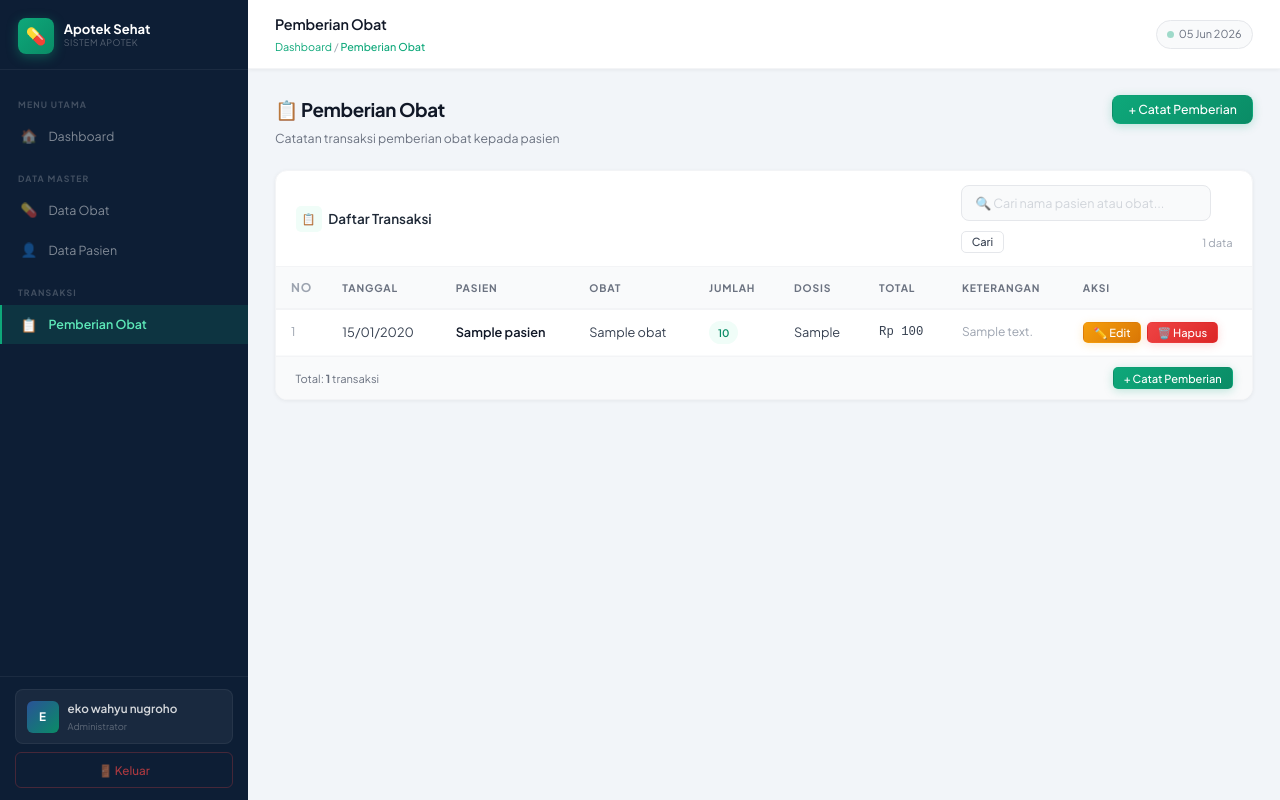
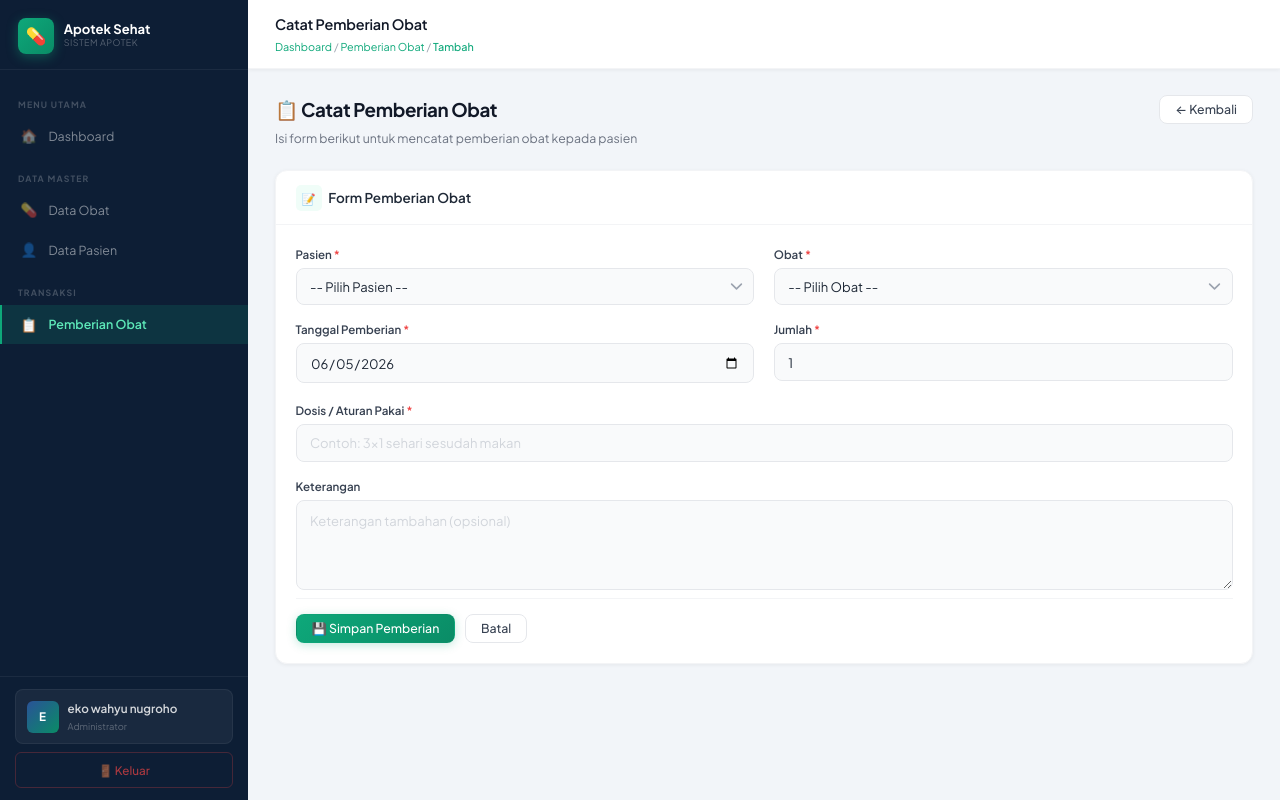
Before and after one commit to 090EkoWN/SistemApotek, a PHP site: page /apotek/transaksi/tambah.php in a window 1280 px wide. Run offline with PHP 8.4, Linux system fonts and the light colour scheme; a user stored in the database is signed in; tables that the repository leaves empty hold one stand-in row (values such as "Sample post").

Commit message:
fix : fix bug

```diff
--- a/sistemapotek/transaksi/tambah.php
+++ b/sistemapotek/transaksi/tambah.php
@@ -1,32 +1,68 @@
 <?php
+// ============================================================
+// transaksi/tambah.php — Tambah Pemberian Obat
+// ============================================================
 require_once '../auth.php';
 require_once '../koneksi.php';
 
-$msg    = $_GET['msg']    ?? '';
-$type   = $_GET['type']   ?? 'success';
-$search = trim($_GET['search'] ?? '');
-$where  = '';
+$errors = [];
+$data   = ['id_pasien' => '', 'id_obat' => '', 'tanggal_pemberian' => date('Y-m-d'), 'jumlah' => 1, 'dosis' => '', 'keterangan' => ''];
 
-if ($search !== '') {
-    $s     = $koneksi->real_escape_string($search);
-    $where = "WHERE p.nama_pasien LIKE '%$s%' OR o.nama_obat LIKE '%$s%'";
+// Ambil daftar pasien dan obat untuk dropdown
+$pasien_list = $koneksi->query("SELECT id_pasien, nama_pasien FROM pasien ORDER BY nama_pasien ASC");
+$obat_list   = $koneksi->query("SELECT id_obat, nama_obat, stok FROM obat WHERE stok > 0 ORDER BY nama_obat ASC");
+
+if ($_SERVER['REQUEST_METHOD'] === 'POST') {
+    $data['id_pasien']         = intval($_POST['id_pasien'] ?? 0);
+    $data['id_obat']           = intval($_POST['id_obat'] ?? 0);
+    $data['tanggal_pemberian'] = trim($_POST['tanggal_pemberian'] ?? '');
+    $data['jumlah']            = intval($_POST['jumlah'] ?? 0);
+    $data['dosis']             = trim($_POST['dosis'] ?? '');
+    $data['keterangan']        = trim($_POST['keterangan'] ?? '');
+
+    if ($data['id_pasien'] <= 0)           $errors[] = 'Pasien wajib dipilih.';
+    if ($data['id_obat'] <= 0)             $errors[] = 'Obat wajib dipilih.';
+    if (empty($data['tanggal_pemberian'])) $errors[] = 'Tanggal pemberian wajib diisi.';
+    if ($data['jumlah'] <= 0)              $errors[] = 'Jumlah harus lebih dari 0.';
+    if (empty($data['dosis']))             $errors[] = 'Dosis wajib diisi.';
+
+    if (empty($errors)) {
+        // Cek stok tersedia
+        $stmt = $koneksi->prepare("SELECT stok FROM obat WHERE id_obat = ?");
+        $stmt->bind_param('i', $data['id_obat']);
+        $stmt->execute();
+        $obat_row = $stmt->get_result()->fetch_assoc();
+        $stmt->close();
+
+        if (!$obat_row || $obat_row['stok'] < $data['jumlah']) {
+            $errors[] = 'Stok obat tidak mencukupi. Stok tersedia: ' . ($obat_row['stok'] ?? 0);
+        } else {
+            // Simpan transaksi
+            $stmt = $koneksi->prepare(
+                "INSERT INTO pemberian_obat (id_pasien, id_obat, tanggal_pemberian, jumlah, dosis, keterangan)
+                 VALUES (?, ?, ?, ?, ?, ?)"
+            );
+            $stmt->bind_param('iiisss', $data['id_pasien'], $data['id_obat'], $data['tanggal_pemberian'], $data['jumlah'], $data['dosis'], $data['keterangan']);
+
+            if ($stmt->execute()) {
+                // Kurangi stok obat
+                $koneksi->query("UPDATE obat SET stok = stok - {$data['jumlah']} WHERE id_obat = {$data['id_obat']}");
+                header('Location: index.php?msg=tambah_ok&type=success');
+                exit();
+            } else {
+                $errors[] = 'Gagal menyimpan: ' . $stmt->error;
+            }
+            $stmt->close();
+        }
+    }
 }
-
-$result = $koneksi->query(
-    "SELECT po.*, p.nama_pasien, o.nama_obat, o.harga
-     FROM pemberian_obat po
-     JOIN pasien p ON po.id_pasien = p.id_pasien
-     JOIN obat   o ON po.id_obat   = o.id_obat
-     $where
-     ORDER BY po.id_transaksi DESC"
-);
 ?>
 <!DOCTYPE html>
 <html lang="id">
 <head>
     <meta charset="UTF-8">
     <meta name="viewport" content="width=device-width, initial-scale=1.0">
-    <title>Pemberian Obat — <?= APP_NAME ?></title>
+    <title>Catat Pemberian Obat — <?= APP_NAME ?></title>
     <link rel="stylesheet" href="../css/style.css">
 </head>
 <body>
@@ -38,121 +74,138 @@ $result = $koneksi->query(
             <div class="topbar-left">
                 <button class="hamburger" onclick="toggleSidebar()">☰</button>
                 <div class="topbar-title">
-                    <h2>Pemberian Obat</h2>
+                    <h2>Catat Pemberian Obat</h2>
                     <div class="topbar-breadcrumb">
                         <a href="../dashboard.php">Dashboard</a> <span class="sep">/</span>
-                        <span class="cur">Pemberian Obat</span>
+                        <a href="index.php">Pemberian Obat</a> <span class="sep">/</span>
+                        <span class="cur">Tambah</span>
                     </div>
                 </div>
-            </div>
-            <div class="topbar-right">
-                <div class="topbar-info"><span class="topbar-dot"></span><?= date('d M Y') ?></div>
             </div>
         </div>
 
         <div class="page-body">
+            <div class="page-header">
+                <div>
+                    <h1>📋 Catat Pemberian Obat</h1>
+                    <p>Isi form berikut untuk mencatat pemberian obat kepada pasien</p>
+                </div>
+                <a href="index.php" class="btn btn-ghost">← Kembali</a>
+            </div>
 
-            <?php if ($msg): ?>
-            <div class="alert alert-<?= $type === 'success' ? 'success' : 'danger' ?>">
-                <span class="alert-icon"><?= $type === 'success' ? '✅' : '❌' ?></span>
-                <?php
-                $pesan = [
-                    'tambah_ok' => 'Transaksi pemberian obat berhasil dicatat.',
-                    'edit_ok'   => 'Transaksi berhasil diperbarui.',
-                    'hapus_ok'  => 'Transaksi berhasil dihapus.',
-                    'stok_habis'=> 'Gagal: stok obat tidak mencukupi.',
-                    'gagal'     => 'Terjadi kesalahan. Silakan coba lagi.',
-                ];
-                echo $pesan[$msg] ?? htmlspecialchars($msg);
-                ?>
+            <?php if (!empty($errors)): ?>
+            <div class="alert alert-danger">
+                <span class="alert-icon">❌</span>
+                <div><strong>Terdapat kesalahan:</strong>
+                    <ul style="margin:.3rem 0 0 1rem">
+                        <?php foreach ($errors as $e): ?><li><?= htmlspecialchars($e) ?></li><?php endforeach; ?>
+                    </ul>
+                </div>
             </div>
             <?php endif; ?>
 
-            <div class="page-header">
-                <div>
-                    <h1>📋 Pemberian Obat</h1>
-                    <p>Catatan transaksi pemberian obat kepada pasien</p>
-                </div>
-                <a href="tambah.php" class="btn btn-primary">+ Catat Pemberian</a>
-            </div>
-
             <div class="card">
                 <div class="card-head">
-                    <div class="card-title"><span class="card-icon">📋</span> Daftar Transaksi</div>
-                    <form method="GET" class="data-toolbar">
-                        <input type="text" name="search" class="form-control"
-                            placeholder="🔍 Cari nama pasien atau obat..."
-                            value="<?= htmlspecialchars($search) ?>">
-                        <button type="submit" class="btn btn-ghost btn-sm">Cari</button>
-                        <?php if ($search): ?>
-                        <a href="index.php" class="btn btn-ghost btn-sm">✕ Reset</a>
-                        <?php endif; ?>
-                        <span class="data-count"><?= $result ? $result->num_rows : 0 ?> data</span>
+                    <div class="card-title"><span class="card-icon">📝</span> Form Pemberian Obat</div>
+                </div>
+                <div class="card-body">
+                    <form method="POST">
+                        <div class="form-grid">
+
+                            <div class="form-group">
+                                <label for="id_pasien">Pasien <span style="color:var(--red)">*</span></label>
+                                <select id="id_pasien" name="id_pasien" class="form-control" required>
+                                    <option value="">-- Pilih Pasien --</option>
+                                    <?php
+                                    if ($pasien_list && $pasien_list->num_rows > 0) {
+                                        while ($p = $pasien_list->fetch_assoc()):
+                                    ?>
+                                    <option value="<?= $p['id_pasien'] ?>"
+                                        <?= $data['id_pasien'] == $p['id_pasien'] ? 'selected' : '' ?>>
+                                        <?= htmlspecialchars($p['nama_pasien']) ?>
+                                    </option>
+                                    <?php endwhile;
+                                    } else { ?>
+                                    <option disabled>Belum ada data pasien</option>
+                                    <?php } ?>
+                                </select>
+                            </div>
+
+                            <div class="form-group">
+                                <label for="id_obat">Obat <span style="color:var(--red)">*</span></label>
+                                <select id="id_obat" name="id_obat" class="form-control" required>
+                                    <option value="">-- Pilih Obat --</option>
+                                    <?php
+                                    if ($obat_list && $obat_list->num_rows > 0) {
+                                        while ($o = $obat_list->fetch_assoc()):
+                                    ?>
+                                    <option value="<?= $o['id_obat'] ?>" data-stok="<?= $o['stok'] ?>"
+                                        <?= $data['id_obat'] == $o['id_obat'] ? 'selected' : '' ?>>
+                                        <?= htmlspecialchars($o['nama_obat']) ?> (Stok: <?= $o['stok'] ?>)
+                                    </option>
+                                    <?php endwhile;
+                                    } else { ?>
+                                    <option disabled>Tidak ada obat tersedia</option>
+                                    <?php } ?>
+                                </select>
+                            </div>
+
+                            <div class="form-group">
+                                <label for="tanggal_pemberian">Tanggal Pemberian <span style="color:var(--red)">*</span></label>
+                                <input type="date" id="tanggal_pemberian" name="tanggal_pemberian"
+                                    class="form-control"
+                                    value="<?= htmlspecialchars($data['tanggal_pemberian']) ?>" required>
+                            </div>
+
+                            <div class="form-group">
+                                <label for="jumlah">Jumlah <span style="color:var(--red)">*</span></label>
+                                <input type="number" id="jumlah" name="jumlah" class="form-control"
+                                    value="<?= htmlspecialchars($data['jumlah']) ?>" min="1" required>
+                                <small id="info-stok" style="color:#64748b"></small>
+                            </div>
+
+                            <div class="form-group full">
+                                <label for="dosis">Dosis / Aturan Pakai <span style="color:var(--red)">*</span></label>
+                                <input type="text" id="dosis" name="dosis" class="form-control"
+                                    placeholder="Contoh: 3x1 sehari sesudah makan"
+                                    value="<?= htmlspecialchars($data['dosis']) ?>" required>
+                            </div>
+
+                            <div class="form-group full">
+                                <label for="keterangan">Keterangan</label>
+                                <textarea id="keterangan" name="keterangan" class="form-control"
+                                    rows="3" placeholder="Keterangan tambahan (opsional)"><?= htmlspecialchars($data['keterangan']) ?></textarea>
+                            </div>
+
+                        </div>
+                        <div class="form-actions">
+                            <button type="submit" class="btn btn-primary">💾 Simpan Pemberian</button>
+                            <a href="index.php" class="btn btn-ghost">Batal</a>
+                        </div>
                     </form>
                 </div>
-
-                <div class="table-wrap">
-                    <?php if ($result && $result->num_rows > 0): ?>
-                    <table>
-                        <thead>
-                            <tr>
-                                <th class="td-no">No</th>
-                                <th>Tanggal</th>
-                                <th>Pasien</th>
-                                <th>Obat</th>
-                                <th>Jumlah</th>
-                                <th>Dosis</th>
-                                <th>Total</th>
-                                <th>Keterangan</th>
-                                <th>Aksi</th>
-                            </tr>
-                        </thead>
-                        <tbody>
-                            <?php $no = 1; while ($row = $result->fetch_assoc()): ?>
-                            <tr>
-                                <td class="td-no"><?= $no++ ?></td>
-                                <td><?= date('d/m/Y', strtotime($row['tanggal_pemberian'])) ?></td>
-                                <td class="td-bold"><?= htmlspecialchars($row['nama_pasien']) ?></td>
-                                <td><?= htmlspecialchars($row['nama_obat']) ?></td>
-                                <td><span class="badge badge-teal"><?= $row['jumlah'] ?></span></td>
-                                <td><?= htmlspecialchars($row['dosis']) ?></td>
-                                <td class="td-mono">Rp <?= number_format($row['harga'] * $row['jumlah'], 0, ',', '.') ?></td>
-                                <td class="td-muted" style="max-width:150px;overflow:hidden;text-overflow:ellipsis;white-space:nowrap">
-                                    <?= htmlspecialchars($row['keterangan'] ?? '-') ?>
-                                </td>
-                                <td>
-                                    <div class="btn-group">
-                                        <a href="edit.php?id=<?= $row['id_transaksi'] ?>" class="btn btn-amber btn-sm">✏️ Edit</a>
-                                        <a href="hapus.php?id=<?= $row['id_transaksi'] ?>"
-                                           class="btn btn-danger btn-sm"
-                                           onclick="return confirm('Yakin hapus transaksi ini?')">
-                                           🗑️ Hapus
-                                        </a>
-                                    </div>
-                                </td>
-                            </tr>
-                            <?php endwhile; ?>
-                        </tbody>
-                    </table>
-                    <?php else: ?>
-                    <div class="empty">
-                        <span class="empty-icon">📋</span>
-                        <p><?= $search ? 'Tidak ada transaksi yang cocok.' : 'Belum ada data pemberian obat.' ?></p>
-                        <a href="tambah.php" class="btn btn-primary btn-sm">+ Catat Pemberian Pertama</a>
-                    </div>
-                    <?php endif; ?>
-                </div>
-
-                <div class="card-foot">
-                    <span>Total: <strong><?= $result ? $result->num_rows : 0 ?></strong> transaksi</span>
-                    <a href="tambah.php" class="btn btn-primary btn-sm">+ Catat Pemberian</a>
-                </div>
             </div>
-
         </div>
     </div>
 </div>
 <div class="overlay" id="overlay" onclick="toggleSidebar()"></div>
-<script>function toggleSidebar(){document.querySelector('.sidebar').classList.toggle('open');document.getElementById('overlay').classList.toggle('show');}</script>
+<script>
+function toggleSidebar() {
+    document.querySelector('.sidebar').classList.toggle('open');
+    document.getElementById('overlay').classList.toggle('show');
+}
+// Tampilkan info stok saat obat dipilih
+document.getElementById('id_obat').addEventListener('change', function() {
+    const opt = this.options[this.selectedIndex];
+    const stok = opt.dataset.stok;
+    const info = document.getElementById('info-stok');
+    if (stok !== undefined) {
+        info.textContent = 'Stok tersedia: ' + stok;
+        info.style.color = parseInt(stok) <= 10 ? '#e53e3e' : '#38a169';
+    } else {
+        info.textContent = '';
+    }
+});
+</script>
 </body>
 </html>
```
Also changed, not shown: sistemapotek/obat/index.php (+43 -47 lines), sistemapotek/transaksi/index.php (+9 -6 lines).
